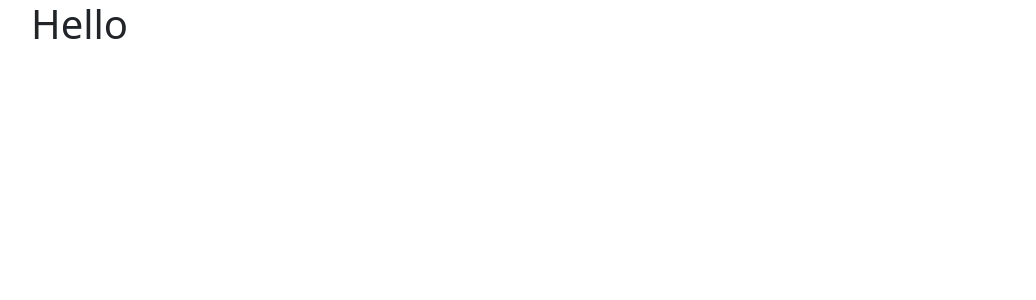
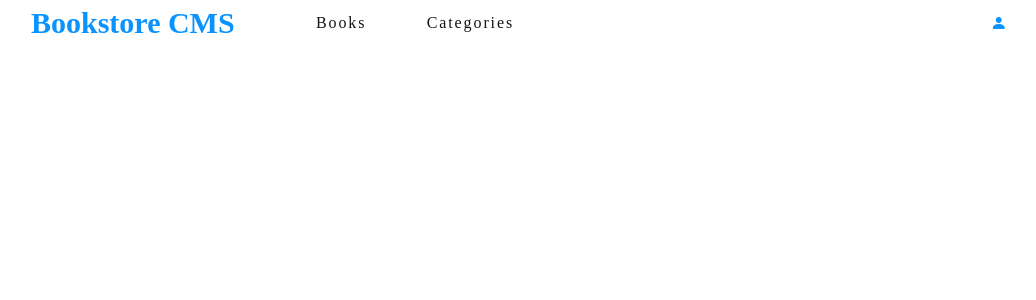
Before and after one commit to tacodtripe/react-bookstore, a React (Create React App) app: page / in a window 1280 px wide. Shown: the top 300 px of the page, without its empty margins (51-1087 px from the left). Built offline with nearby package versions, Linux system fonts and the light colour scheme.

Commit message:
add navbar

```diff
--- a/package.json
+++ b/package.json
@@ -7,9 +7,11 @@
     "@testing-library/react": "^12.1.2",
     "@testing-library/user-event": "^13.5.0",
     "bootstrap": "^5.1.3",
+    "history": "^5.1.0",
     "react": "^17.0.2",
     "react-bootstrap": "^2.0.3",
     "react-dom": "^17.0.2",
+    "react-router-dom": "^6.1.1",
     "react-scripts": "5.0.0",
     "web-vitals": "^2.1.2"
   },
--- a/public/index.html
+++ b/public/index.html
@@ -24,6 +24,7 @@
       work correctly both with client-side routing and a non-root public URL.
       Learn how to configure a non-root public URL by running `npm run build`.
     -->
+    <link rel="stylesheet" href="https://cdn.jsdelivr.net/npm/bootstrap-icons@1.7.2/font/bootstrap-icons.css">
     <title>React App</title>
   </head>
   <body>
--- a/src/App.css
+++ b/src/App.css
@@ -1,39 +1,25 @@
-.App {
-  text-align: center;
+nav {
+  background-color: #fff;
 }
 
-.App-logo {
-  height: 40vmin;
-  pointer-events: none;
+.logo {
+  font-family: Montserrat, serif;
+  font-size: 1.875rem;
+  font-weight: bold;
+  color: rgb(10 147 255);
 }
 
-@media (prefers-reduced-motion: no-preference) {
-  .App-logo {
-    animation: App-logo-spin infinite 20s linear;
-  }
+.appLink {
+  font-family: Montserrat, serif;
+  text-decoration: none;
+  letter-spacing: 1.9px;
+  color: rgb(20, 20, 20);
 }
 
-.App-header {
-  background-color: #282c34;
-  min-height: 100vh;
-  display: flex;
-  flex-direction: column;
-  align-items: center;
-  justify-content: center;
-  font-size: calc(10px + 2vmin);
-  color: white;
+.appLink:hover {
+  color: rgb(8, 94, 160);
 }
 
-.App-link {
-  color: #61dafb;
+.bi-person-fill {
+  color: rgb(10 147 255);
 }
-
-@keyframes App-logo-spin {
-  from {
-    transform: rotate(0deg);
-  }
-
-  to {
-    transform: rotate(360deg);
-  }
-}
--- a/src/App.js
+++ b/src/App.js
@@ -1,10 +1,18 @@
 import './App.css';
+import { Link } from 'react-router-dom';
 
 function App() {
   return (
     <div className="container">
-      <div className="row">
-        <h1>Hello</h1>
+      <div className="row align-content-center">
+        <span className="col-6 col-md-4 col-lg-3 logo">Bookstore CMS</span>
+        <nav className="col-6 col-md-8 row justify-content-between align-content-center">
+          <div className="col-11 col-md-4 row">
+            <Link className="col-6 appLink" to="/">Books</Link>
+            <Link className="col-6 appLink" to="/categories">Categories</Link>
+          </div>
+          <i className="col-1 bi bi-person-fill" />
+        </nav>
       </div>
     </div>
   );
--- a/src/index.js
+++ b/src/index.js
@@ -1,14 +1,15 @@
 import React from 'react';
 import ReactDOM from 'react-dom';
+import { BrowserRouter } from 'react-router-dom';
 import './index.css';
 import App from './App';
 import reportWebVitals from './reportWebVitals';
 import 'bootstrap/dist/css/bootstrap.min.css';
 
 ReactDOM.render(
-  <React.StrictMode>
+  <BrowserRouter>
     <App />
-  </React.StrictMode>,
+  </BrowserRouter>,
   document.getElementById('root'),
 );
 
```
Also changed, not shown: src/redux/books/books.js (added), src/redux/categories/categories.js (added), src/redux/configureStore.js (added), 1 other file (tests, documents, lock files or other folders).
